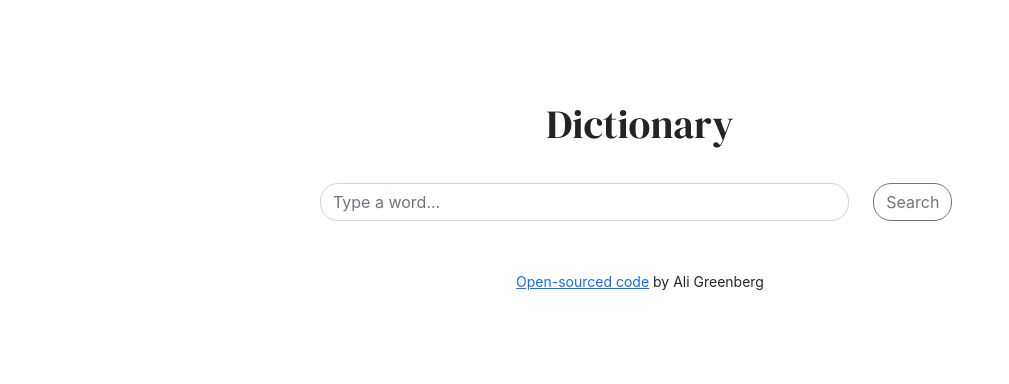
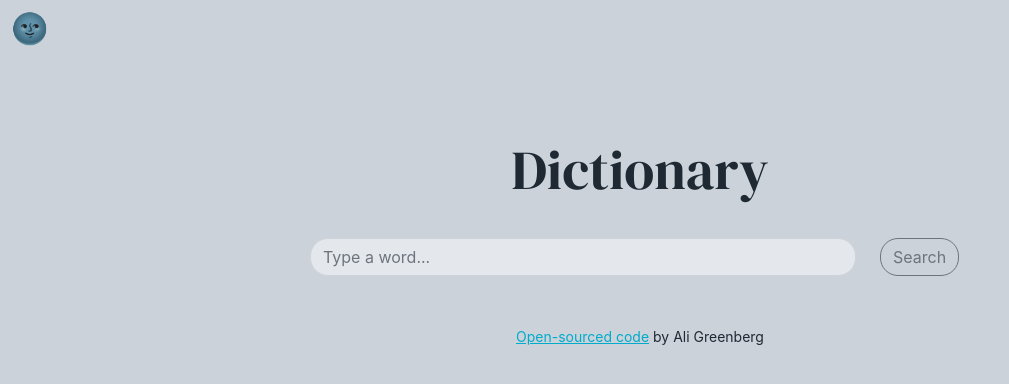
Before and after one commit to aligberg/dictionary-project, a React (Create React App) app: page / in a window 1280 px wide. Shown: the top 384 px of the page, without its empty margins (0-1009 px from the left). Built offline with nearby package versions, Linux system fonts and the light colour scheme; no server answers.

Commit message:
Light and Dark mode component added

```diff
--- a/package.json
+++ b/package.json
@@ -10,6 +10,7 @@
     "react": "^17.0.2",
     "react-dom": "^17.0.2",
     "react-scripts": "4.0.3",
+    "react-toggle": "^4.1.2",
     "web-vitals": "^1.1.2"
   },
   "scripts": {
--- a/public/index.html
+++ b/public/index.html
@@ -17,7 +17,17 @@
     <link href="https://fonts.googleapis.com/css2?family=DM+Serif+Display&display=swap" rel="stylesheet">
     <title>Dictionary</title>
     <style>
-
+      body {
+      background: #1f2933;
+      color: #cbd2d9;
+      }
+      a {
+        color: #00abcc;
+      }
+      .lightMode {
+        background: #cbd2d9;
+        color: #1f2933;
+      }
     </style>
   </head>
   <body>
--- a/src/App.css
+++ b/src/App.css
@@ -1,9 +1,9 @@
 .container {
-  width: 680px;
+  width: 700px;
   padding: 20px 20px;
-  margin-top: 80px;
-
+  margin-top: 60px;
 }
 h1 {
-  font-family: 'DM Serif Display', serif;;
+  font-family: 'DM Serif Display', serif;
+  font-size: 55px;
 }
--- a/src/App.js
+++ b/src/App.js
@@ -1,12 +1,15 @@
 import './App.css';
 import Dictionary from "./Dictionary";
+import Toggle from "./Toggle";
 
 function App() {
+
   return (
     <div className="App">
+      <Toggle />
       <div className="container">
         <header className="text-center"><h1>Dictionary</h1></header>
-        <Dictionary />
+        <Dictionary defaultWord="coffee" />
         <footer className="text-center mt-5"><small><a href="https://github.com/aligberg/dictionary-project">Open-sourced code</a> by Ali Greenberg</small></footer>
       </div>
     </div>
--- a/src/Dictionary.css
+++ b/src/Dictionary.css
@@ -5,6 +5,7 @@
 
 .search {
   border-radius: 18px;
+  background: #e4e7eb;
 }
 .btn {
   border-radius: 18px;
--- a/src/Dictionary.js
+++ b/src/Dictionary.js
@@ -3,27 +3,35 @@ import axios from "axios";
 import Results from "./Results.js";
 import "./Dictionary.css";
 
-export default function Dictionary() {
-  const [keyword, setKeyword] = useState(null);
+export default function Dictionary(props) {
+  const [keyword, setKeyword] = useState(props.defaultWord);
   const [results, setResults] = useState(null);
+  const [loaded, setLoaded] = useState(false);
   function handleResponse(response) {
     console.log(response.data[0]);
     setResults(response.data[0]);
 
   }
   function search(event) {
-    event.preventDefault();
     let apiUrl = `https://api.dictionaryapi.dev/api/v2/entries/en/${keyword}`
     axios.get(apiUrl).then(handleResponse);
+  }
+  function handleSubmit(event) {
+    event.preventDefault();
+    search();
   }
 
   function handleKeyword(event) {
     setKeyword(event.target.value);
   }
-
+  function load() {
+    setLoaded(true);
+    search();
+  }
+  if (loaded) {
     return (
       <div>
-    <form id="search" onSubmit={search}>
+        <form id="search" onSubmit={handleSubmit}>
           <div className="row search-bar">
             <div className="text-center col-10 bar">
               <input className="form-control search" type="search" placeholder="Type a word..." onChange={handleKeyword} autoFocus={false}></input>
@@ -36,4 +44,8 @@ export default function Dictionary() {
         <Results results={results} />
       </div>
     );
+  } else {
+    load()
+    return "Loading...";
   }
+}
--- /dev/null
+++ b/src/Toggle.css
@@ -0,0 +1,6 @@
+.toggle button {
+  border: none;
+  background: none;
+  font-size: 30px;
+  margin: 5px;
+}
--- /dev/null
+++ b/src/Toggle.js
@@ -0,0 +1,31 @@
+import React, { useState } from "react";
+import "./Toggle.css";
+
+export default function Toggle() {
+  const [mode, setMode] = useState("dark");
+  function toLight(event) {
+    event.preventDefault()
+    setMode("light");
+  }
+  function toDark(event) {
+    event.preventDefault();
+    setMode("dark");
+  }
+  if (mode === "dark") {
+    document.body.classList.add("lightMode");
+    return (
+      <div className="toggle">
+        <button onClick={toLight}>🌚</button>
+      </div>
+    );
+  } else if (mode === "light") {
+    document.body.classList.remove("lightMode");
+    return (
+      <div className="toggle">
+        <button onClick={toDark}>☀️</button>
+      </div>
+    );
+  } else {
+    return null;
+  }
+}
```
Also changed, not shown: 2 other files (tests, documents, lock files or other folders). Lines whose indentation alone changed are shown as unchanged.
